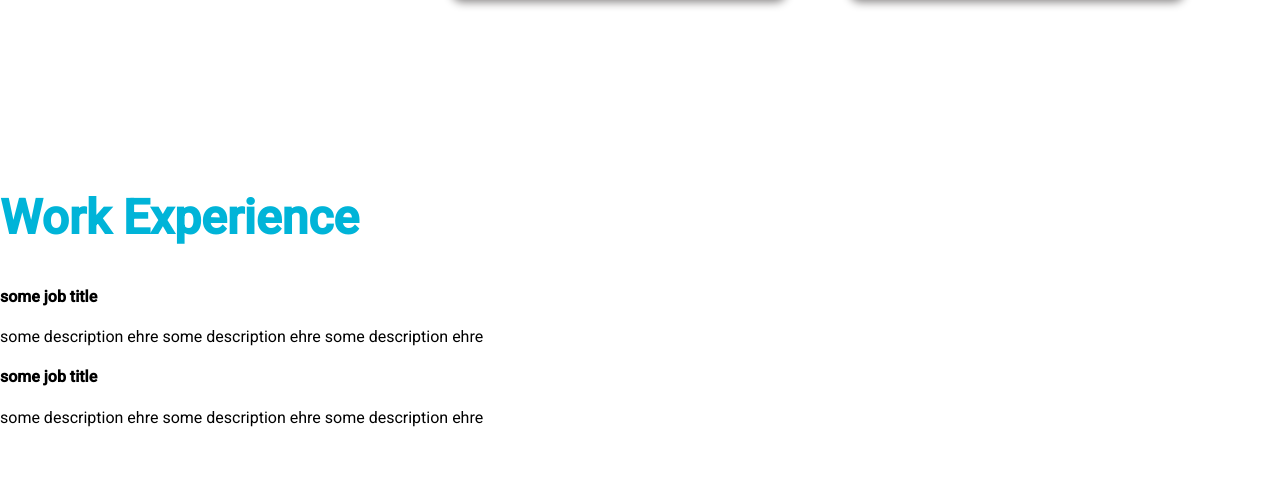
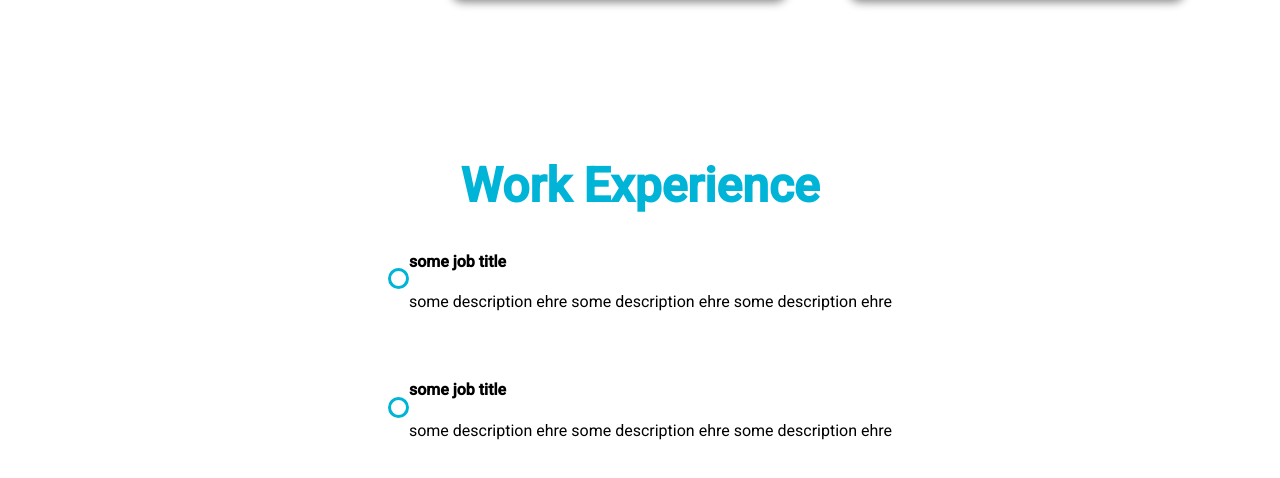
Before and after one commit to gustavocsak/developer-portfolio, a plain HTML site: page index.html in a window 1280 px wide. Shown: the part 1510-1988 px from the top of the page. Before the commit the page ends 1937 px from the top, so only its background shows below. Drawn offline with Linux system fonts and the light colour scheme.

Commit message:
Added initial content and styling/#8

```diff
--- a/css/index.scss
+++ b/css/index.scss
@@ -192,6 +192,36 @@ a {
     }
 }
 
+//Work experience page:
+.work-experience {
+    display: flex;
+    flex-direction: column;
+    justify-content: center;
+    align-items: center;
+    padding: 4em;
+
+    .section-title {
+        padding-top: 0;
+    }
+
+    .timeline {
+        .position {
+            display: flex;
+            justify-content: center;
+            align-items: center;
+            padding: 1em;
+
+            .dot {
+                height: 15px;
+                width: 15px;
+                border: 3px solid $primary-color;
+                background-color: white;
+                border-radius: 15px;
+            }
+        }
+    }
+}
+
 @media only screen and (min-width: 600px) {
     .toggle-button {
         display: none;
```
Also changed, not shown: css/index.css, 1 other file.
